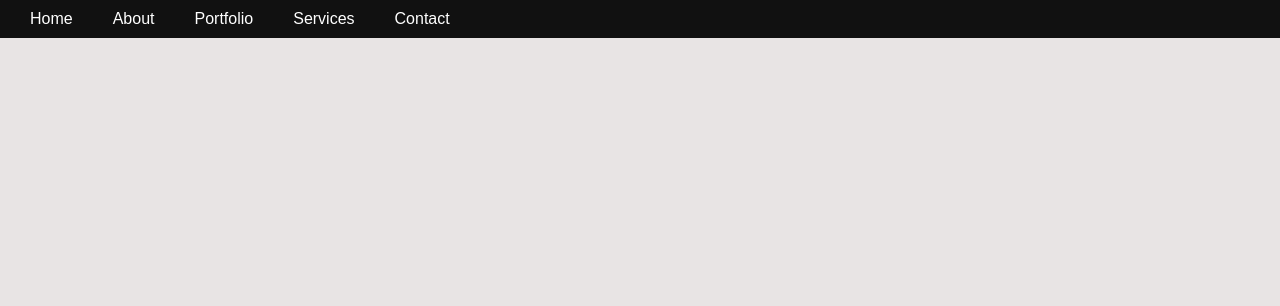
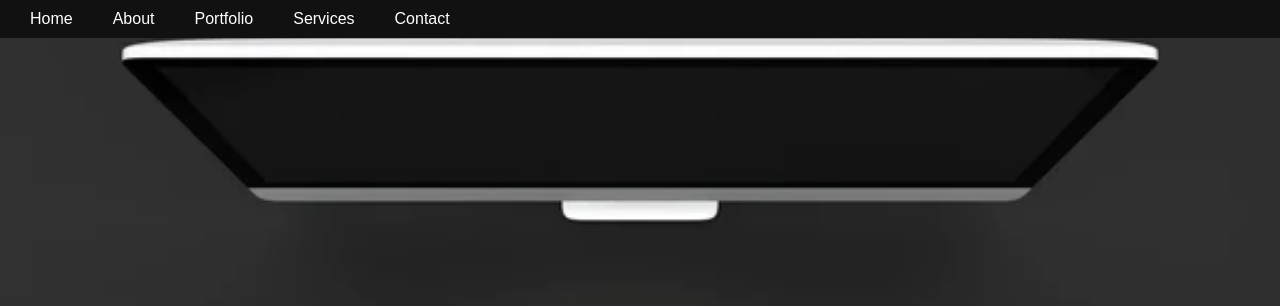
Before and after one commit to Rayyanahsan/assignment-1-web-, a plain HTML site: page index.html in a window 1280 px wide. Shown: the top 306 px of the page. Drawn offline with Linux system fonts and the light colour scheme; files whose address does not match are found by name.

Commit message:
Update style.css

```diff
--- a/style.css
+++ b/style.css
@@ -109,7 +109,7 @@ nav {
     display: flex;
     align-items: center;
     justify-content: center;
-    background: url('image/your-background-image1.jpg') no-repeat center center/cover;
+    background: url('your-background-image1.jpg') no-repeat center center/cover;
     padding: 0 2rem;
     text-align: center;
 }
```
